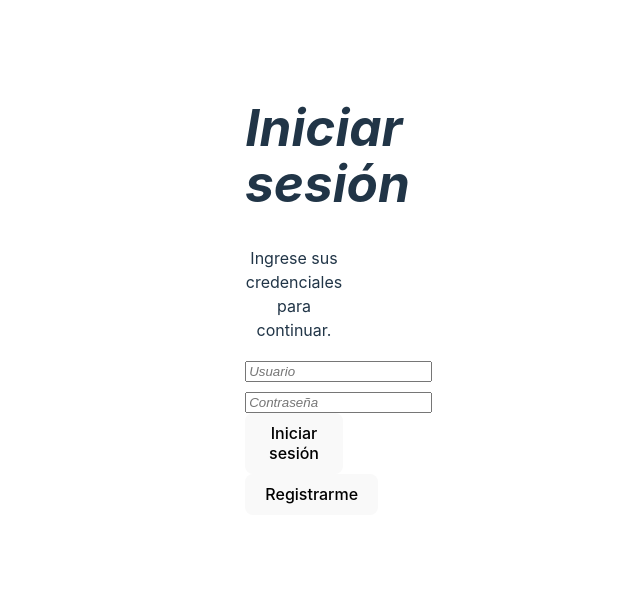
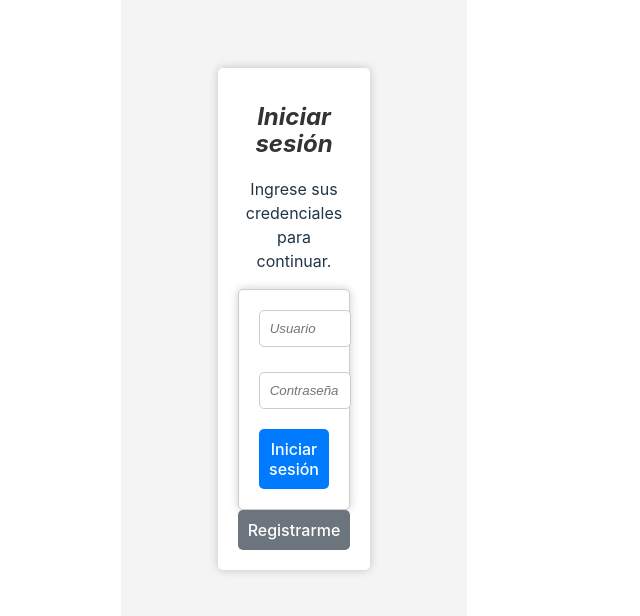
Before and after one commit to tony040304/FindYourClub, a React (Vite) app: page / in a window 1280 px wide. Shown: the part 130-746 px from the top of the page, without its empty margins (346-986 px from the left). Built offline with nearby package versions, Linux system fonts and the light colour scheme.

Commit message:
Add Register v 0.1

```diff
--- a/package.json
+++ b/package.json
@@ -14,6 +14,7 @@
     "localforage": "^1.10.0",
     "match-sorter": "^6.3.1",
     "react": "^18.2.0",
+    "react-bootstrap": "^2.8.0",
     "react-dom": "^18.2.0",
     "react-router-dom": "^6.15.0",
     "sort-by": "^1.2.0"
--- /dev/null
+++ b/src/Commponents/Login/Login.css
@@ -0,0 +1,67 @@
+
+.login {
+    display: flex;
+    justify-content: center;
+    align-items: center;
+    height: 100vh;
+    background-color: #f4f4f4;
+  }
+
+
+  .form-login {
+    max-width: 500px;
+    background-color: #ffffff;
+    border-radius: 5px;
+    box-shadow: 0px 0px 10px rgba(0, 0, 0, 0.2);
+    padding: 20px;
+    text-align: center;
+  }
+
+
+  .titelLog {
+    font-size: 24px;
+    margin-bottom: 20px;
+    color: #333;
+  }
+
+
+  .usuario_estilo,
+  .contrasenia {
+    width: 100%;
+    padding: 10px;
+    margin-bottom: 20px;
+    border: 1px solid #ccc;
+    border-radius: 5px;
+  }
+
+
+  .btn-success {
+    width: 100%;
+    background-color: #28a745;
+    color: #fff;
+    border: none;
+    padding: 10px;
+    border-radius: 5px;
+    cursor: pointer;
+    font-size: 16px;
+  }
+
+  .btn-success:hover {
+    background-color: #218838;
+  }
+
+
+  .btn-secondary {
+    width: 100%;
+    background-color: #6c757d;
+    color: #fff;
+    border: none;
+    padding: 10px;
+    border-radius: 5px;
+    cursor: pointer;
+    font-size: 16px;
+  }
+
+  .btn-secondary:hover {
+    background-color: #5a6268;
+  }
--- a/src/Commponents/Login/Login.jsx
+++ b/src/Commponents/Login/Login.jsx
@@ -1,4 +1,5 @@
 import  { useState } from 'react';
+import "../Login/Login.css"
 
 
 
@@ -18,7 +19,7 @@ const Login = () => {
 
   return (
     <div className="login">
-      <div className="form scale-up-center">
+      <div className="form scale-up-center form-login">
         <h1 className="titelLog">Iniciar sesión</h1>
         <p>Ingrese sus credenciales para continuar.</p>
         <form >
--- /dev/null
+++ b/src/Commponents/Register/Register.css
@@ -0,0 +1,46 @@
+
+form {
+    max-width: 400px;
+    margin: 0 auto;
+    padding: 20px;
+    border: 1px solid #ccc;
+    border-radius: 5px;
+    background-color: #fff;
+    box-shadow: 0 0 10px rgba(0, 0, 0, 0.2);
+  }
+
+  h2 {
+    text-align: center;
+  }
+
+  .form-group {
+    margin-bottom: 20px;
+  }
+
+
+  .invalid-feedback {
+    display: block;
+    font-size: 14px;
+    color: #dc3545;
+  }
+
+
+  button[type="submit"] {
+    width: 100%;
+    background-color: #007bff;
+    color: #fff;
+    border: none;
+    padding: 10px;
+    border-radius: 5px;
+    cursor: pointer;
+    font-size: 16px;
+  }
+
+  button[type="submit"]:hover {
+    background-color: #0056b3;
+  }
+
+
+  input.is-invalid {
+    border-color: #dc3545 !important;
+  }
--- /dev/null
+++ b/src/Commponents/Register/Register.jsx
@@ -0,0 +1,110 @@
+import  { useState } from 'react';
+import { Form, Button } from 'react-bootstrap';
+import "./Register.css"
+
+const Registro = () => {
+  const [formData, setFormData] = useState({
+    nombre: '',
+    email: '',
+    password: '',
+    confirmPassword: '',
+  });
+
+  const [errors, setErrors] = useState({});
+
+  const handleChange = (e) => {
+    const { name, value } = e.target;
+    setFormData({
+      ...formData,
+      [name]: value,
+    });
+  };
+
+  const handleSubmit = (e) => {
+    e.preventDefault();
+    const validationErrors = {};
+    if (!formData.nombre.trim()) {
+      validationErrors.nombre = 'El nombre es obligatorio';
+    }
+    if (!formData.email.trim()) {
+      validationErrors.email = 'El correo electrónico es obligatorio';
+    } else if (!/^[a-zA-Z0-9._-]+@[a-zA-Z0-9.-]+\.[a-zA-Z]{2,4}$/.test(formData.email)) {
+      validationErrors.email = 'El correo electrónico no es válido';
+    }
+    if (!formData.password) {
+      validationErrors.password = 'La contraseña es obligatoria';
+    } else if (formData.password.length < 6) {
+      validationErrors.password = 'La contraseña debe tener al menos 6 caracteres';
+    }
+    if (formData.password !== formData.confirmPassword) {
+      validationErrors.confirmPassword = 'Las contraseñas no coinciden';
+    }
+
+    if (Object.keys(validationErrors).length === 0) {
+      console.log('Datos válidos:', formData);
+    } else {
+      setErrors(validationErrors);
+    }
+  };
+
+  return (
+    <div>
+      <h2>Registro</h2>
+      <Form onSubmit={handleSubmit}>
+        <Form.Group controlId="nombre">
+          <Form.Label>Nombre</Form.Label>
+          <Form.Control
+            type="text"
+            name="nombre"
+            value={formData.nombre}
+            onChange={handleChange}
+            isInvalid={!!errors.nombre}
+          />
+          <Form.Control.Feedback type="invalid">{errors.nombre}</Form.Control.Feedback>
+        </Form.Group>
+
+        <Form.Group controlId="email">
+          <Form.Label>Correo Electrónico</Form.Label>
+          <Form.Control
+            type="email"
+            name="email"
+            value={formData.email}
+            onChange={handleChange}
+            isInvalid={!!errors.email}
+          />
+          <Form.Control.Feedback type="invalid">{errors.email}</Form.Control.Feedback>
+        </Form.Group>
+
+        <Form.Group controlId="password">
+          <Form.Label>Contraseña</Form.Label>
+          <Form.Control
+            type="password"
+            name="password"
+            value={formData.password}
+            onChange={handleChange}
+            isInvalid={!!errors.password}
+          />
+          <Form.Control.Feedback type="invalid">{errors.password}</Form.Control.Feedback>
+        </Form.Group>
+
+        <Form.Group controlId="confirmPassword">
+          <Form.Label>Confirmar Contraseña</Form.Label>
+          <Form.Control
+            type="password"
+            name="confirmPassword"
+            value={formData.confirmPassword}
+            onChange={handleChange}
+            isInvalid={!!errors.confirmPassword}
+          />
+          <Form.Control.Feedback type="invalid">{errors.confirmPassword}</Form.Control.Feedback>
+        </Form.Group>
+
+        <Button variant="primary" type="submit">
+          Registrarse
+        </Button>
+      </Form>
+    </div>
+  );
+};
+
+export default Registro;
--- a/src/main.jsx
+++ b/src/main.jsx
@@ -4,11 +4,13 @@ import App from './App.jsx'
 import './index.css'
 import { createBrowserRouter, RouterProvider } from "react-router-dom";
 import Login from './Commponents/Login/Login.jsx';
+import Registro from './Commponents/Register/Register.jsx';
 
 const router = createBrowserRouter([
   {
     path: "/",
     element: <Login />,
+
   },
 ]);
 
```
Also changed, not shown: 1 other file (tests, documents, lock files or other folders).
